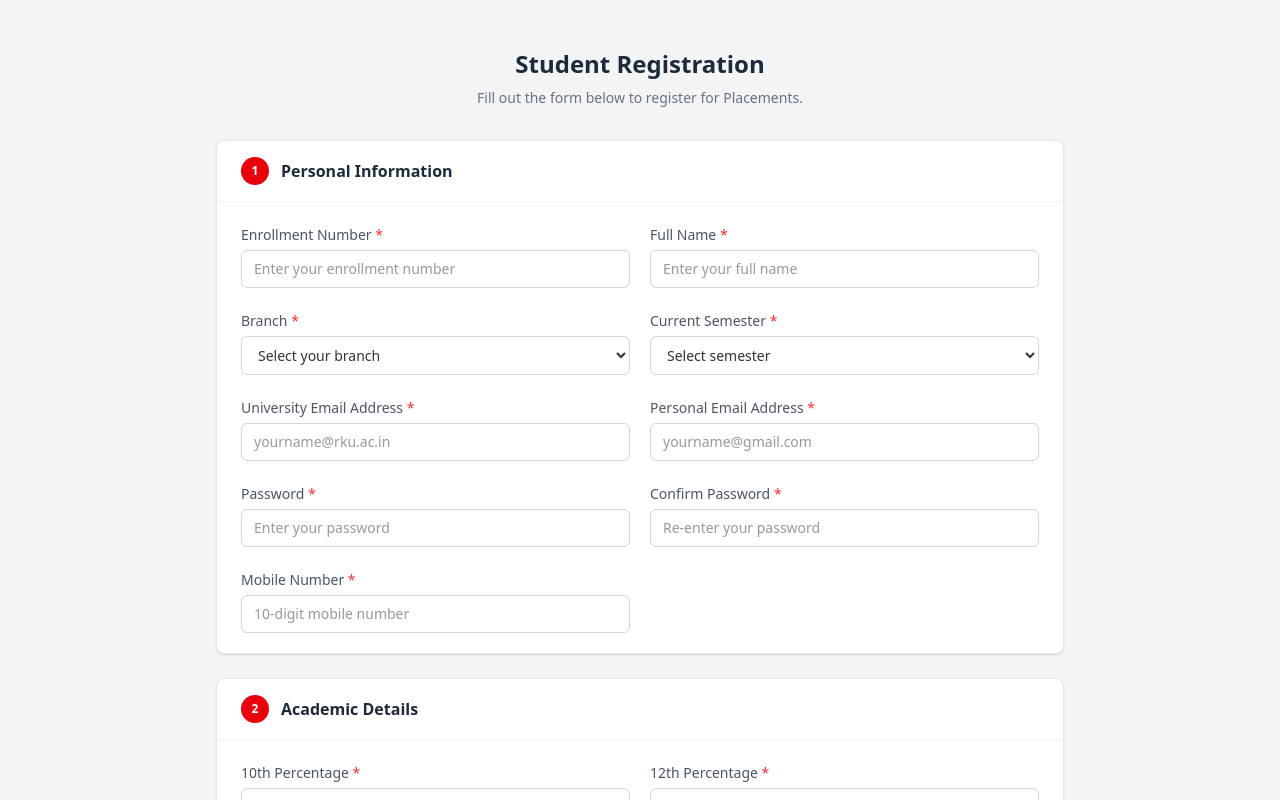
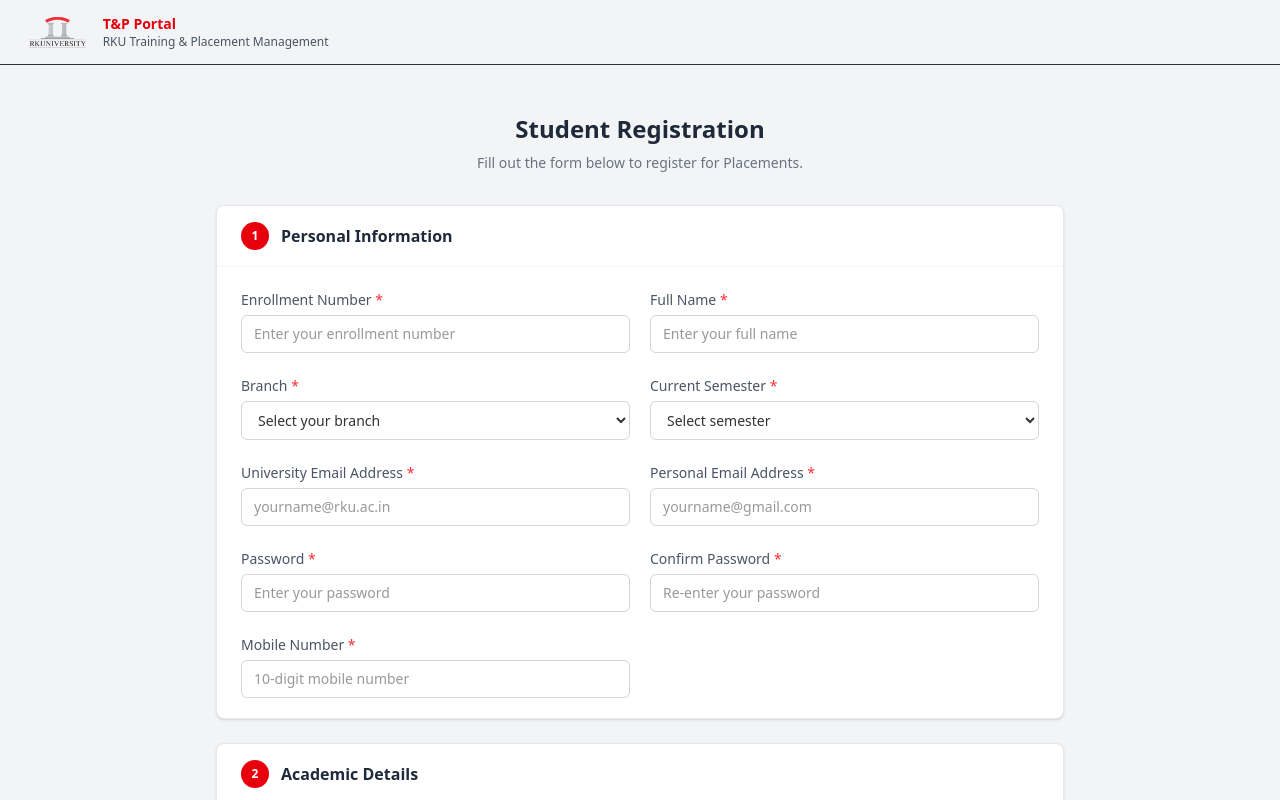
Before and after one commit to Deep-Kacha/TrainingAndPlacementPortal_React, a React app in the folder Frontend/: page /register in a window 1280 px wide. Shown: the top 800 px of the page. Built offline with nearby package versions, Linux system fonts and the light colour scheme; the HTML template or start-up script is replaced by a standard one.

Commit message:
Add AuthHeader to Register page
Import and render the shared AuthHeader component in Register.jsx above StudentRegistration so the registration page includes the common authentication header. Keeps the footer and main registration component unchanged.

```diff
--- a/Frontend/src/Pages/guest/Register.jsx
+++ b/Frontend/src/Pages/guest/Register.jsx
@@ -1,8 +1,11 @@
 import Footer from "../../components/common/Footer";
 import StudentRegistration from "../../components/home/StudentRegister";
+import AuthHeader from "../../components/common/AuthHeader";
+
 const Register = () => {
     return(
         <>
+        <AuthHeader/>
         <StudentRegistration/>
         <Footer/>
         </>
```
